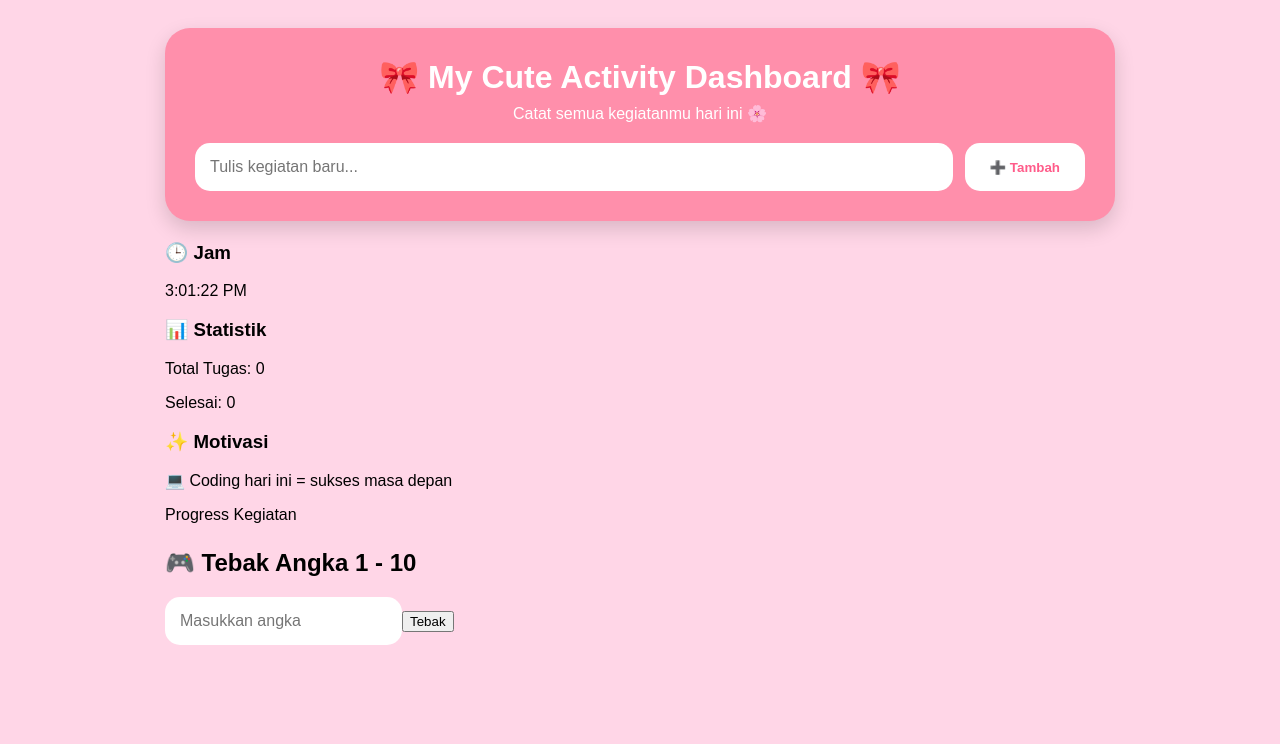
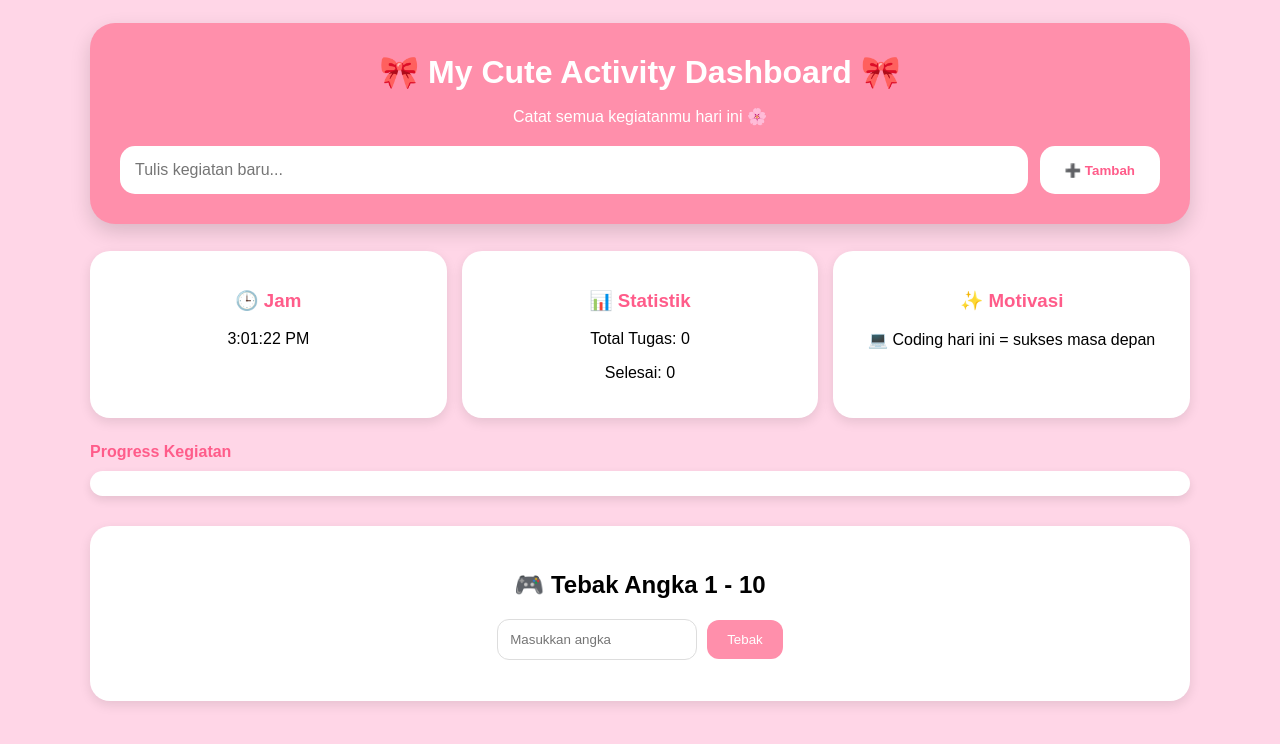
Before and after one commit to lalafadillah/ChevalierLab, a React (Vite) app in the folder week6/: page / in a window 1280 px wide. Shown: the top 744 px of the page. Built offline with nearby package versions, Linux system fonts and the light colour scheme.

Commit message:
update style

```diff
--- a/week6/src/App.css
+++ b/week6/src/App.css
@@ -6,19 +6,20 @@ body {
   margin: 0;
   min-height: 100vh;
 
-  background-color: #ffd6e7;
+  background: #ffd6e7;
 
   font-family: "Poppins", sans-serif;
 }
 
 .container {
-  width: 90%;
-  max-width: 950px;
-  margin: 30px auto;
+  width: 92%;
+  max-width: 1100px;
+
+  margin: 25px auto;
 }
 
 .header {
-  background-color: #ff8fab;
+  background: #ff8fab;
 
   padding: 30px;
 
@@ -26,29 +27,25 @@ body {
 
   text-align: center;
 
-  box-shadow: 0 8px 20px rgba(0, 0, 0, 0.15);
+  color: white;
 
-  animation: float 3s ease-in-out infinite;
+  box-shadow: 0 8px 20px rgba(0,0,0,0.15);
+
+  animation: float 3s infinite ease-in-out;
 }
 
 .header h1 {
-  color: white;
   margin: 0;
-  font-size: 2rem;
-}
-
-.header p {
-  color: white;
-  margin-top: 8px;
 }
 
 .input-group {
   display: flex;
   gap: 12px;
+
   margin-top: 20px;
 }
 
-input {
+.input-group input {
   flex: 1;
 
   padding: 15px;
@@ -58,15 +55,9 @@ input {
   border-radius: 15px;
 
   font-size: 16px;
-
-  outline: none;
 }
 
 .input-group button {
-  background: white;
-
-  color: #ff5c8a;
-
   border: none;
 
   padding: 15px 25px;
@@ -77,11 +68,73 @@ input {
 
   font-weight: bold;
 
+  background: white;
+
+  color: #ff5c8a;
+
   transition: 0.3s;
 }
 
 .input-group button:hover {
   transform: scale(1.08);
+}
+
+.dashboard {
+  display: grid;
+
+  grid-template-columns: repeat(3, 1fr);
+
+  gap: 15px;
+
+  margin-top: 25px;
+}
+
+.card {
+  background: white;
+
+  padding: 20px;
+
+  border-radius: 20px;
+
+  text-align: center;
+
+  box-shadow: 0 4px 12px rgba(0,0,0,0.1);
+
+  animation: slideUp 0.5s ease;
+}
+
+.card h3 {
+  color: #ff5c8a;
+}
+
+.progress-title {
+  margin-top: 25px;
+
+  font-weight: bold;
+
+  color: #ff5c8a;
+}
+
+.progress-container {
+  margin-top: 10px;
+
+  height: 25px;
+
+  background: white;
+
+  border-radius: 20px;
+
+  overflow: hidden;
+
+  box-shadow: 0 4px 10px rgba(0,0,0,0.1);
+}
+
+.progress-bar {
+  height: 100%;
+
+  background: #ff8fab;
+
+  transition: 0.5s;
 }
 
 ul {
@@ -106,14 +159,9 @@ li {
 
   align-items: center;
 
-  box-shadow: 0 4px 12px rgba(0, 0, 0, 0.1);
+  box-shadow: 0 4px 12px rgba(0,0,0,0.1);
 
   animation: slideUp 0.4s ease;
-}
-
-li span {
-  font-size: 17px;
-  font-weight: 500;
 }
 
 .done-btn {
@@ -127,13 +175,57 @@ li span {
 
   cursor: pointer;
 
+  font-weight: bold;
+
   transition: 0.3s;
-
-  font-weight: bold;
 }
 
 .done-btn:hover {
   transform: scale(1.1);
+}
+
+.game-box {
+  margin-top: 30px;
+
+  background: white;
+
+  padding: 25px;
+
+  border-radius: 20px;
+
+  text-align: center;
+
+  box-shadow: 0 4px 12px rgba(0,0,0,0.1);
+}
+
+.game-box input {
+  padding: 12px;
+
+  border-radius: 12px;
+
+  border: 1px solid #ddd;
+
+  width: 200px;
+}
+
+.game-box button {
+  margin-left: 10px;
+
+  padding: 12px 20px;
+
+  border: none;
+
+  border-radius: 12px;
+
+  background: #ff8fab;
+
+  color: white;
+
+  cursor: pointer;
+}
+
+.game-box button:hover {
+  transform: scale(1.05);
 }
 
 @keyframes float {
@@ -153,7 +245,7 @@ li span {
 @keyframes slideUp {
   from {
     opacity: 0;
-    transform: translateY(20px);
+    transform: translateY(15px);
   }
 
   to {
@@ -162,24 +254,22 @@ li span {
   }
 }
 
-/* Responsive HP */
+@media(max-width:768px){
 
-@media (max-width: 768px) {
-  .input-group {
-    flex-direction: column;
+  .dashboard{
+    grid-template-columns:1fr;
   }
 
-  .input-group button {
-    width: 100%;
+  .input-group{
+    flex-direction:column;
   }
 
-  li {
-    flex-direction: column;
-    gap: 10px;
-    text-align: center;
+  li{
+    flex-direction:column;
+    gap:10px;
   }
 
-  .done-btn {
-    width: 100%;
+  .done-btn{
+    width:100%;
   }
 }
```
